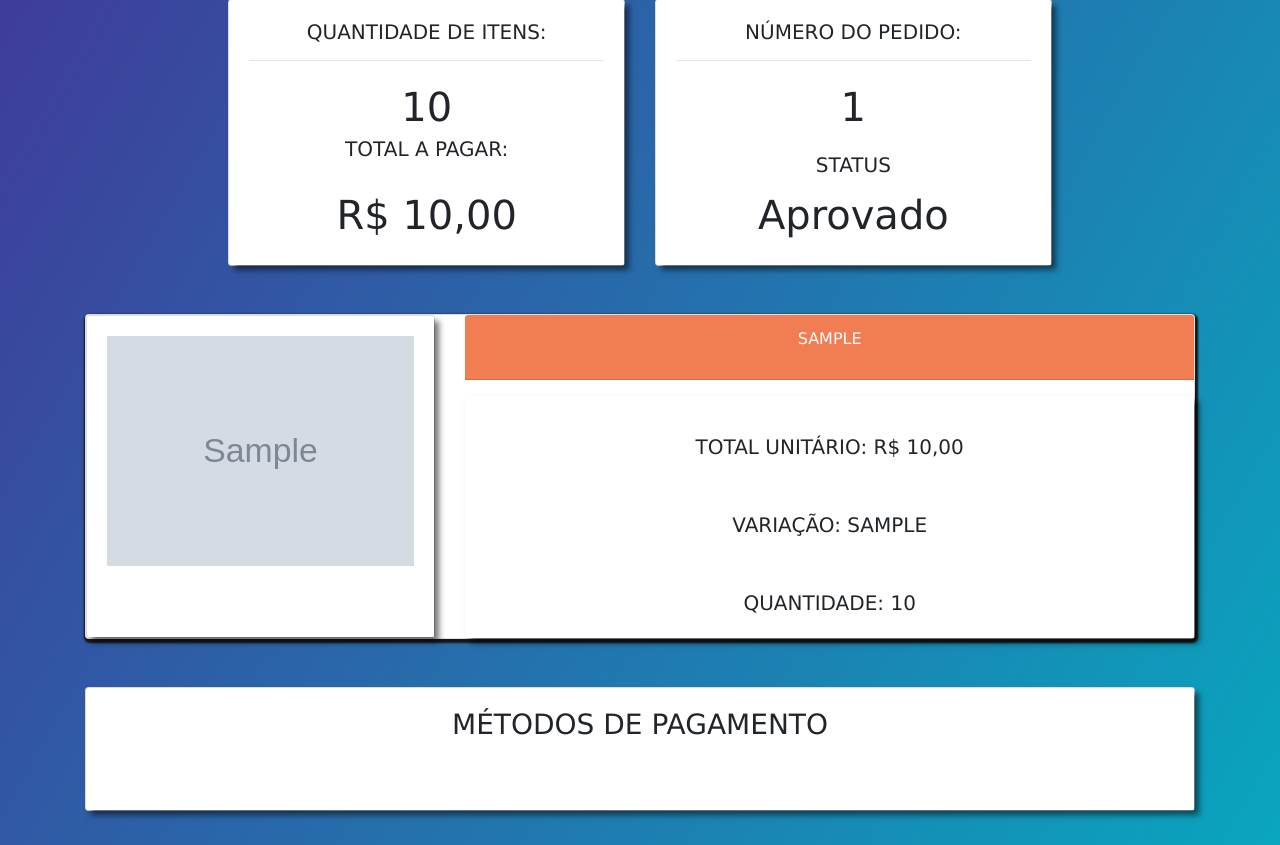
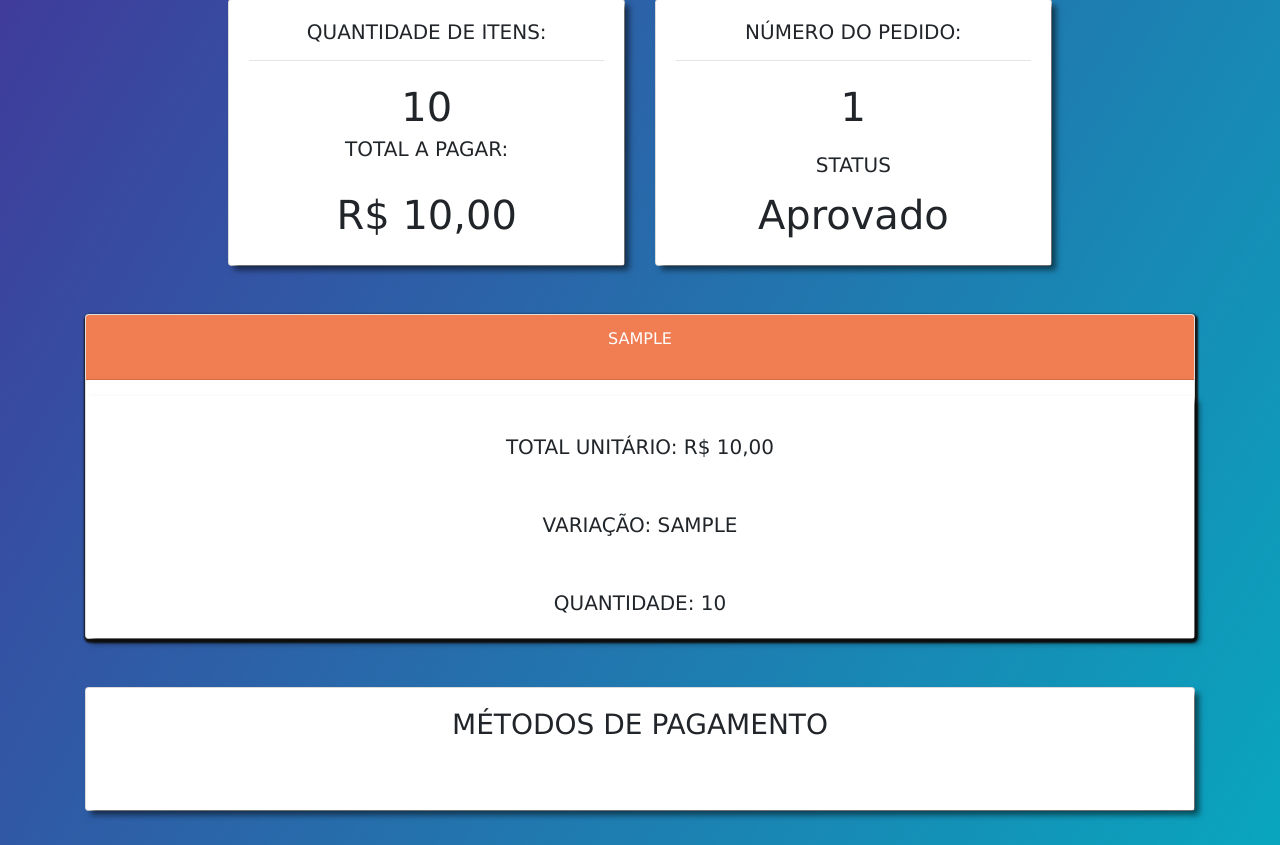
Before and after one commit to GiovannaK/ecommerce-paypal-payment-method, a Django app: page /payment/1/ in a window 1280 px wide. Shown: the part 307-1152 px from the top of the page. Run offline with Django 3.2, Linux system fonts and the light colour scheme; a user stored in the database is signed in; tables that the repository leaves empty hold one stand-in row (values such as "Sample post"); grey boxes marked "Sample" are stand-in pictures; some libraries are stand-ins or nearby versions.

Commit message:
update templates

```diff
--- a/store/templates/store/404.html
+++ b/store/templates/store/404.html
@@ -1,7 +1,4 @@
-
 {% load static %}
-
-{% block title %}Página não encontrada!{% endblock %}
 
 {% block content %}
     <link rel="stylesheet" href="{% static 'css/404.css' %}">
--- a/store/templates/store/password_reset.html
+++ b/store/templates/store/password_reset.html
@@ -1,3 +1,4 @@
+{% extends 'store/base.html'%}
 {% load static %}
 {% load widget_tweaks %}
 
@@ -6,7 +7,7 @@
 <link rel="stylesheet" href="https://stackpath.bootstrapcdn.com/bootstrap/4.3.1/css/bootstrap.min.css" integrity="sha384-ggOyR0iXCbMQv3Xipma34MD+dH/1fQ784/j6cY/iJTQUOhcWr7x9JvoRxT2MZw1T" crossorigin="anonymous">
 <link rel="stylesheet" href="{% static 'css/register.css'%}">
 
-<div class="container-fluid register-container">
+<div class="container register-container">
     <div class="card card-container">
         <div class="card-body register-card">
             <h1 class="register-title mb-5">Alterar senha</h1>
@@ -29,4 +30,5 @@
 </div>
 
 
+
 {% endblock %}
--- a/store/templates/store/password_reset_complete.html
+++ b/store/templates/store/password_reset_complete.html
@@ -1,3 +1,4 @@
+{% extends 'store/base.html'%}
 {% load static %}
 {% block content %}
 
--- a/store/templates/store/password_reset_form.html
+++ b/store/templates/store/password_reset_form.html
@@ -1,3 +1,4 @@
+{% extends 'store/base.html'%}
 {% load static %}
 {% load widget_tweaks %}
 
--- a/store/templates/store/password_reset_sent.html
+++ b/store/templates/store/password_reset_sent.html
@@ -1,3 +1,4 @@
+{% extends 'store/base.html'%}
 {% load static %}
 {% block content %}
 
--- a/store/templates/store/payment.html
+++ b/store/templates/store/payment.html
@@ -57,14 +57,7 @@
       {% for line in order.orderitem_set.all %}
       <div class="card card-cartItems mb-3">
         <div class="row">
-            <div class="col-md-4">
-                <div class="card cart-img">
-                    <div class="card-body">
-                        <img src="{% get_media_prefix %}{{line.image}}" class="img-fluid" alt="">
-                    </div>
-                </div>
-            </div>
-            <div class="col-md-8">
+            <div class="col-md-12">
                 <div class="card card-itemInfo text-center">
                     <div class="card-header card-itemTitle mb-3">
                       <p class="link-itemTitle">{{line.product}}</p>
```
Also changed, not shown: store/templates/store/close_order.html (+1 -10 lines), store/templates/store/order_detail.html (+1 -8 lines), store/views.py (line endings or trailing spaces).
